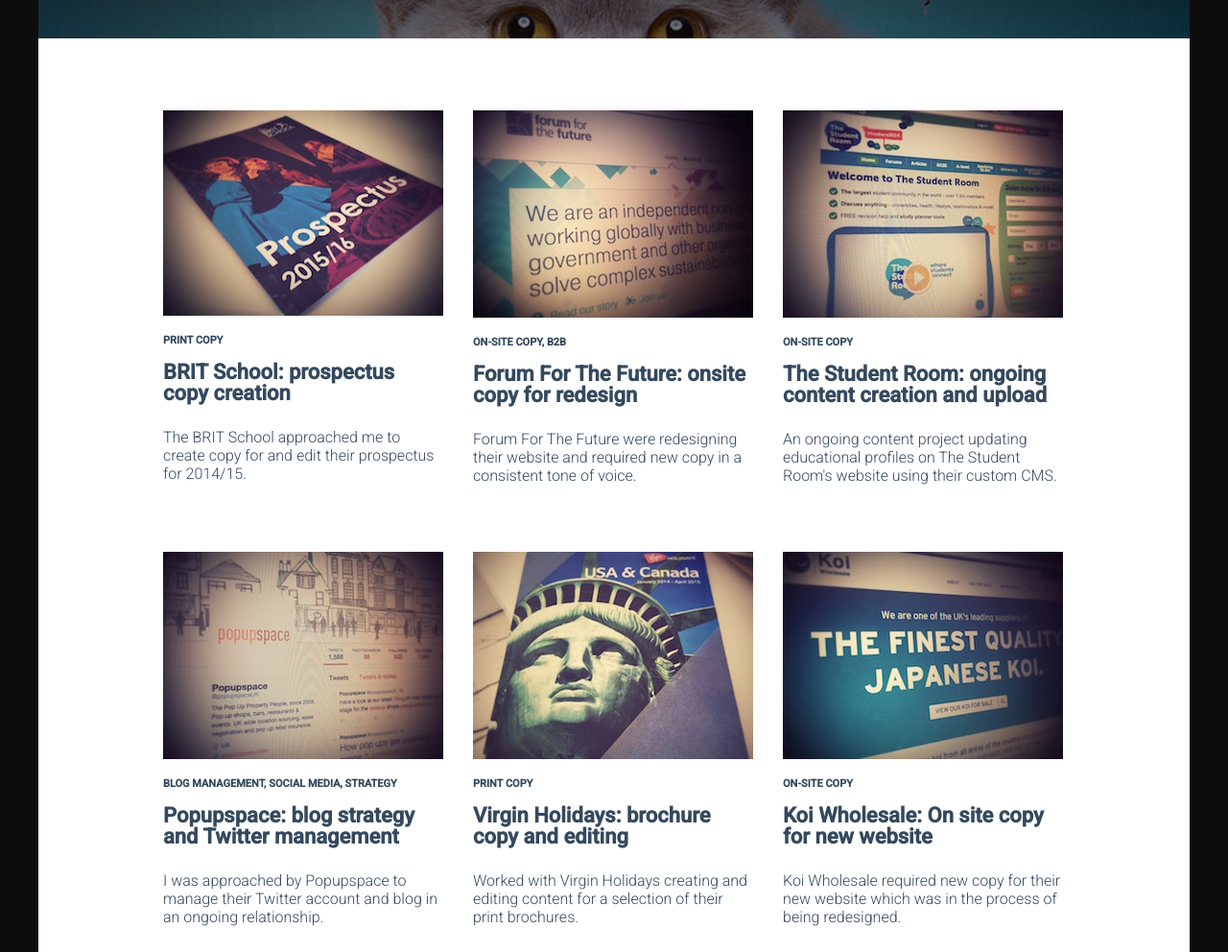
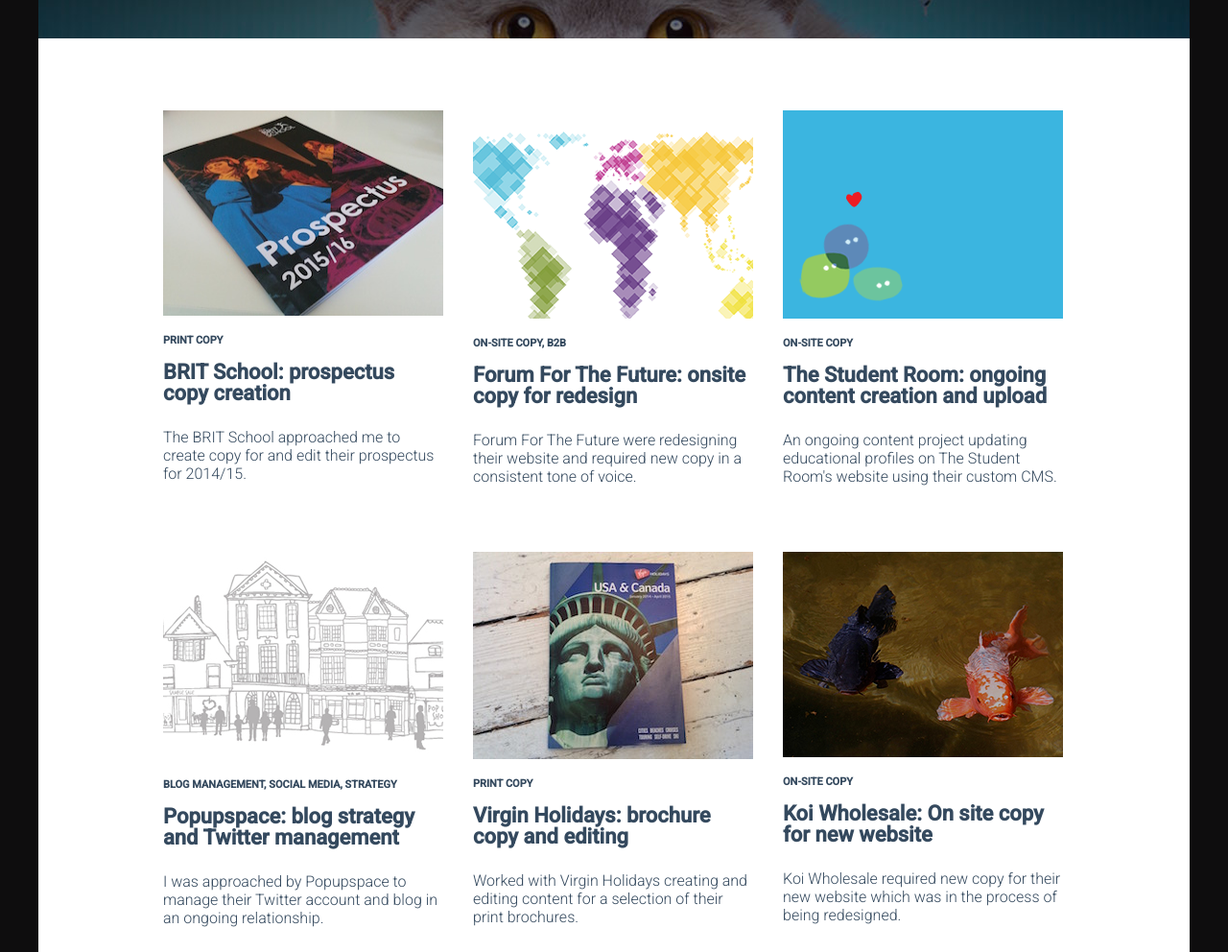
Before and after one commit to cham/jopetty2014, a plain HTML site: page casestudies.html in a window 1280 px wide. Shown: the part 265-1257 px from the top of the page at 96% size. Drawn offline with Linux system fonts and the light colour scheme.

Commit message:
Changed casestudies pictures

```diff
--- a/casestudies.html
+++ b/casestudies.html
@@ -43,7 +43,7 @@
 
                 <div class="listing-item">
                     <a href="casestudy.html">
-                        <img src="img/case-studies/thumbnails/brit-school.jpg" width="292" height="214">
+                        <img src="img/case-studies/thumbnails/brit-prospectus.jpg" width="292" height="214">
                         <h4>Print copy</h4>
                         <h3>BRIT School: prospectus copy creation</h3>
                         <p>
@@ -54,7 +54,7 @@
 
                 <div class="listing-item">
                     <a href="casestudy.html">
-                        <img src="img/case-studies/thumbnails/forum-for-the-future.jpg">
+                        <img src="img/case-studies/thumbnails/forum-for-the-future.png">
                         <h4>On-site copy, B2B</h4>
                         <h3>Forum For The Future: onsite copy for redesign</h3>
                         <p>
@@ -65,7 +65,7 @@
 
                 <div class="listing-item">
                     <a href="casestudy.html">
-                        <img src="img/case-studies/thumbnails/student-room.jpg">
+                        <img src="img/case-studies/thumbnails/student-room.png">
                         <h4>On-site copy</h4>
                         <h3>The Student Room: ongoing content creation and upload</h3>
                         <p>
@@ -76,7 +76,7 @@
 
                 <div class="listing-item">
                     <a href="casestudy.html">
-                        <img src="img/case-studies/thumbnails/popupspace.jpg">
+                        <img src="img/case-studies/thumbnails/popupspace.png">
                         <h4>Blog management, social media, strategy</h4>
                         <h3>Popupspace: blog strategy and Twitter management</h3>
                         <p>
@@ -87,7 +87,7 @@
 
                 <div class="listing-item">
                     <a href="casestudy.html">
-                        <img src="img/case-studies/thumbnails/virgin-holidays.jpg">
+                        <img src="img/case-studies/thumbnails/virgin-brochure.jpg">
                         <h4>Print copy</h4>
                         <h3>Virgin Holidays: brochure copy and editing</h3>
                         <p>
@@ -98,7 +98,7 @@
 
                 <div class="listing-item">
                     <a href="casestudy.html">
-                        <img src="img/case-studies/thumbnails/koi-wholesale.jpg">
+                        <img src="img/case-studies/thumbnails/koi-splash.jpg">
                         <h4>On-site copy</h4>
                         <h3>Koi Wholesale: On site copy for new website</h3>
                         <p>
```
Also changed, not shown: case-studies/virgin-holidays/index.html (+10 -4 lines), case-studies/virgin-holidays/img/eastern-usa.jpg (added), case-studies/virgin-holidays/img/las-vegas.jpg (added), case-studies/virgin-holidays/img/new-england.jpg (added), case-studies/virgin-holidays/img/san-francisco.jpg (added), case-studies/virgin-holidays/img/virgin-brochure.jpg (added), case-studies/virgin-holidays/img/western-usa.jpg (added), img/case-studies/thumbnails/brit-prospectus.jpg (added), img/case-studies/thumbnails/forum-for-the-future.png (added), img/case-studies/thumbnails/koi-banner.png (added), img/case-studies/thumbnails/koi-splash.jpg (added), img/case-studies/thumbnails/popupspace.png (added), img/case-studies/thumbnails/student-room.png (added), img/case-studies/thumbnails/virgin-brochure.jpg (added), 2 other files.
